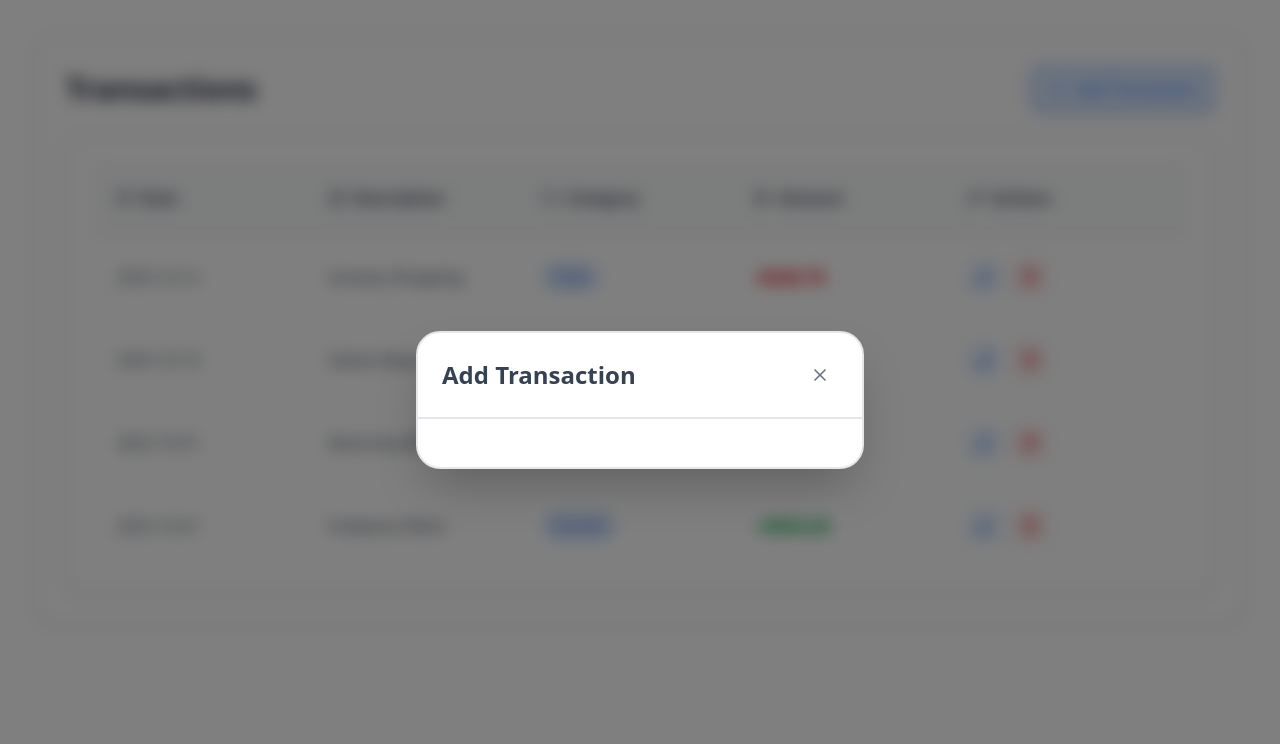
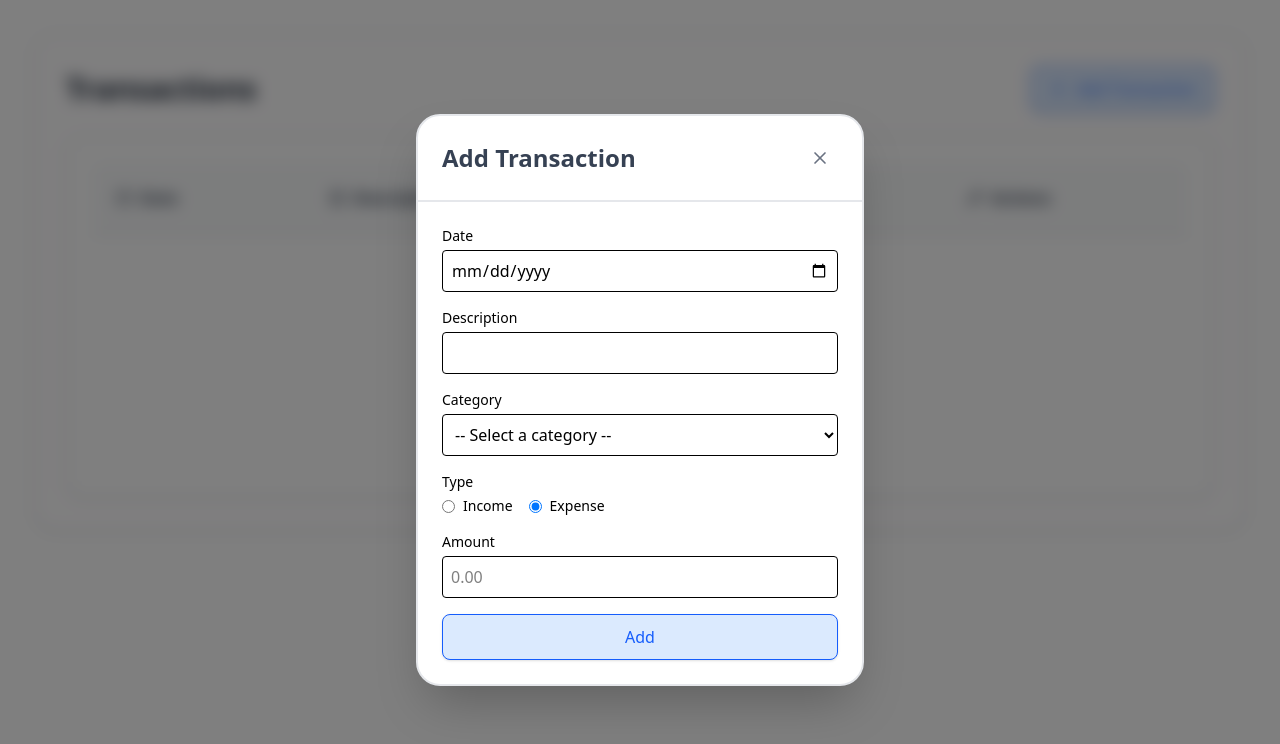
Before and after one commit to david-botha/finance-tracker, a Next.js app: page /transactions in a window 1280 px wide. Both pictures are taken after a click on the button "Add Transaction". Shown: the top 744 px of the page. Built offline with nearby package versions, Linux system fonts and the light colour scheme.

Commit message:
feat: add transaction form and enable new transactions

```diff
--- a/app/transactions/page.js
+++ b/app/transactions/page.js
@@ -1,11 +1,26 @@
-import TransactionList from "@/components/transactions/TransactionList"
+'use client'
+
+import { useState, useMemo } from 'react'
+import TransactionList from '@/components/transactions/TransactionList'
 
 const Transactions = () => {
+  const [transactions, setTransactions] = useState([])
+
+  const sortedTransactions = useMemo(() => {
+    return [...transactions].sort((a, b) => {
+      return new Date(b.date) - new Date(a.date)
+    })
+  }, [transactions])
+
+  const addTransaction = newTransaction => {
+    setTransactions(prevTransactions => [...prevTransactions, newTransaction])
+  }
+
   return (
     <div>
-      <TransactionList />
+      <TransactionList transactions={sortedTransactions} addTransaction={addTransaction} />
     </div>
-  );
+  )
 }
 
 export default Transactions
--- /dev/null
+++ b/components/transactions/TransactionForm.jsx
@@ -0,0 +1,158 @@
+'use client'
+
+import { useState } from 'react'
+import Button from '@/components/ui/Button'
+
+const TransactionForm = ({ addTransaction, onClose }) => {
+  const [date, setDate] = useState('')
+  const [description, setDescription] = useState('')
+  const [category, setCategory] = useState('')
+  const [type, setType] = useState('expense')
+  const [amount, setAmount] = useState('')
+
+  const handleDateChange = e => setDate(e.target.value)
+  const handleDescriptionChange = e => setDescription(e.target.value)
+  const handleCategoryChange = e => setCategory(e.target.value)
+  const handleTypeChange = e => setType(e.target.value)
+  const handleAmountChange = e => {
+    const value = e.target.value
+
+    if (value === '' || /^\d*\.?\d{0,2}$/.test(value)) {
+      setAmount(value)
+    }
+  }
+
+  const handleSubmit = e => {
+    e.preventDefault()
+
+    if (!date || !description || !category || !amount) return
+
+    const newTransaction = {
+      id: Date.now(),
+      date,
+      description,
+      category,
+      type,
+      amount: type === 'expense' ? -parseFloat(amount) : parseFloat(amount),
+    }
+
+    addTransaction(newTransaction)
+    onClose()
+  }
+
+  return (
+    <form onSubmit={handleSubmit} className="space-y-4">
+      {/* Date */}
+      <div className="space-y-1">
+        <label htmlFor="date" className="text-sm font-medium block">
+          Date
+        </label>
+        <input
+          id="date"
+          type="date"
+          value={date}
+          onChange={handleDateChange}
+          autoComplete="off"
+          className="w-full border rounded p-2 focus:outline-none focus:ring-2 focus:ring-blue-500"
+        ></input>
+      </div>
+
+      {/* Description */}
+      <div className="space-y-1">
+        <label htmlFor="description" className="text-sm font-medium block">
+          Description
+        </label>
+        <input
+          id="description"
+          type="text"
+          value={description}
+          onChange={handleDescriptionChange}
+          autoComplete="off"
+          className="w-full border rounded p-2 focus:outline-none focus:ring-2 focus:ring-blue-500"
+        ></input>
+      </div>
+
+      {/* Category */}
+      <div className="space-y-1">
+        <label htmlFor="category" className="text-sm font-medium block">
+          Category
+        </label>
+        <select
+          id="category"
+          value={category}
+          onChange={handleCategoryChange}
+          className="w-full border rounded p-2 focus:outline-none focus:ring-2 focus:ring-blue-500"
+        >
+          <option value="" disabled>
+            -- Select a category --
+          </option>
+          <option value="Income">Income</option>
+          <option value="Utilities">Utilities</option>
+          <option value="Housing">Housing</option>
+          <option value="Food">Food</option>
+          <option value="Transport">Transport</option>
+          <option value="Debt">Debt</option>
+          <option value="Insurance">Insurance</option>
+          <option value="Personal">Personal</option>
+          <option value="Other">Other</option>
+        </select>
+      </div>
+
+      {/* Income or Expense */}
+      <div className="space-y-1">
+        <span className="text-sm font-medium block">Type</span>
+        <div className="flex gap-4">
+          <div className="flex items-center gap-2">
+            <input
+              id="income"
+              type="radio"
+              name="transactionType"
+              value="income"
+              checked={type === 'income'}
+              onChange={handleTypeChange}
+            />
+            <label htmlFor="income" className="text-sm cursor-pointer">
+              Income
+            </label>
+          </div>
+          <div className="flex items-center gap-2">
+            <input
+              id="expense"
+              type="radio"
+              name="transactionType"
+              value="expense"
+              checked={type === 'expense'}
+              onChange={handleTypeChange}
+            />
+            <label htmlFor="expense" className="text-sm cursor-pointer">
+              Expense
+            </label>
+          </div>
+        </div>
+      </div>
+
+      {/* Amount */}
+      <div className="space-y-1">
+        <label htmlFor="amount" className="text-sm font-medium block">
+          Amount
+        </label>
+        <input
+          id="amount"
+          type="text"
+          inputMode="decimal"
+          placeholder="0.00"
+          value={amount}
+          onChange={handleAmountChange}
+          autoComplete="off"
+          className="w-full border rounded p-2 focus:outline-none focus:ring-2 focus:ring-blue-500"
+        ></input>
+      </div>
+
+      <Button type="submit" className="w-full">
+        Add
+      </Button>
+    </form>
+  )
+}
+
+export default TransactionForm
--- a/components/transactions/TransactionList.jsx
+++ b/components/transactions/TransactionList.jsx
@@ -4,39 +4,11 @@ import { useState } from 'react'
 import { Edit3, Trash2, Calendar, Tag, FileText, HandCoins, Wrench, Plus } from 'lucide-react'
 import Button from '@/components/ui/Button'
 import Modal from '@/components/ui/Modal'
+import TransactionForm from './TransactionForm'
 
-const TransactionList = () => {
-  const [transactions, setTransactions] = useState([
-    {
-      id: 1,
-      date: '2025-10-12',
-      description: 'Grocery Shopping',
-      category: 'Food',
-      amount: -245.75,
-    },
-    {
-      id: 2,
-      date: '2025-10-10',
-      description: 'Salary Deposit',
-      category: 'Income',
-      amount: 2940.5,
-    },
-    {
-      id: 3,
-      date: '2025-10-01',
-      description: 'Electricity Bill',
-      category: 'Utilities',
-      amount: -156.3,
-    },
-    {
-      id: 4,
-      date: '2025-10-01',
-      description: 'Freelance Work',
-      category: 'Income',
-      amount: 850.0,
-    },
-  ])
+const TransactionList = ({ transactions, addTransaction }) => {
   const [isModalOpen, setIsModalOpen] = useState(false)
+  const handleClose = () => setIsModalOpen(false)
 
   return (
     <div className="bg-[#fffeff] rounded-3xl p-8 transition-all duration-300 border-2 border-gray-200 shadow-sm m-8">
@@ -51,7 +23,7 @@ const TransactionList = () => {
       {/* Transaction List */}
       <div className="bg-white rounded-2xl p-6 border-2 border-gray-200 shadow-sm">
         {/* Header */}
-        <div className="grid grid-cols-5 gap-4 p-6 border-b-2 border-gray-200 font-semibold text-gray-700 bg-gray-50 rounded-t-xl">
+        <div className="grid grid-cols-5 gap-4 p-6 border-b-2 border-gray-200 font-semibold text-gray-700 bg-gray-50 rounded-t-xl select-none">
           <div className="flex items-center gap-2">
             <Calendar className="size-4" />
             Date
@@ -122,11 +94,9 @@ const TransactionList = () => {
       </div>
 
       {/* Modal for Adding Transactions */}
-      <Modal
-        isOpen={isModalOpen}
-        onClose={() => setIsModalOpen(false)}
-        title="Add Transaction"
-      ></Modal>
+      <Modal isOpen={isModalOpen} onClose={handleClose} title="Add Transaction">
+        <TransactionForm addTransaction={addTransaction} onClose={handleClose} />
+      </Modal>
     </div>
   )
 }
--- a/lib/utils.js
+++ b/lib/utils.js
@@ -1,4 +1,3 @@
-// Tailwind class merging utility
 import { clsx } from 'clsx'
 import { twMerge } from 'tailwind-merge'
 
```
Also changed, not shown: 1 other file (tests, documents, lock files or other folders).
